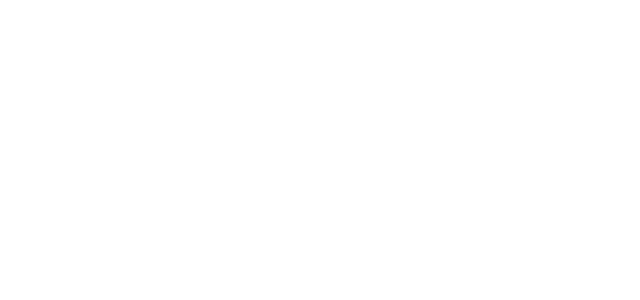
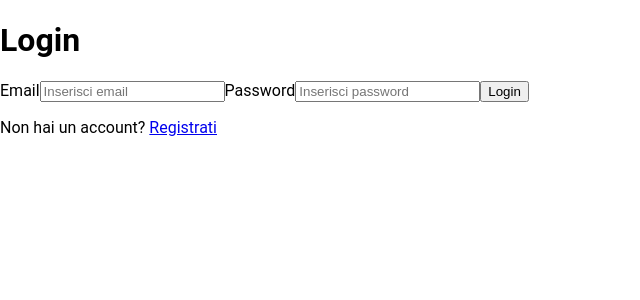
Before and after one commit to PellegrinoPiccolo/AstroVerse, a Vue app in the folder frontend/: page / in a window 1280 px wide. Shown: the top 300 px of the page, without its empty margins (0-640 px from the left). Built offline with nearby package versions, Linux system fonts and the light colour scheme.

Commit message:
added registration user
Co-authored-by: NAME <piccolopellegrino22@gmail.com>
Co-authored-by: ANOTHER NAME <christianfontana154@gmail.com>
Co-authored-by: ANOTHER NAME <adrianodevita8@gmail.com>
Co-authored-by: ANOTHER NAME <c.bianco9@studenti.unisa.it>

```diff
--- a/frontend/package.json
+++ b/frontend/package.json
@@ -17,7 +17,8 @@
     "axios": "^1.7.9",
     "js-cookie": "^3.0.5",
     "vue": "^3.5.13",
-    "vue-router": "^4.4.5"
+    "vue-router": "^4.4.5",
+    "vue3-toastify": "^0.2.8"
   },
   "devDependencies": {
     "@vitejs/plugin-vue": "^5.2.1",
--- a/frontend/src/constants/ApiUrl.js
+++ b/frontend/src/constants/ApiUrl.js
@@ -23,9 +23,24 @@ export const apiTokenJson = axios.create({
     }
 })
 
-export const ApiJson = axios.create({
+export const apiJson = axios.create({
     baseURL: `${ServerUrl}/api`,
     headers: {
         'Content-Type': 'application/json'
     }
 })
+
+export const apiForm = axios.create({
+    baseURL: `${ServerUrl}/api`,
+    headers: {
+        'Content-Type': 'application/x-www-form-urlencoded'
+    }
+})
+
+export const apiTokenForm = axios.create({
+    baseURL: `${ServerUrl}/api`,
+    headers: {
+        'Authorization': `Bearer ${accessToken}`,
+        'Content-Type': 'application/x-www-form-urlencoded'
+    }
+})
--- /dev/null
+++ b/frontend/src/constants/regexTest.js
@@ -0,0 +1,9 @@
+const textRegex = /^[A-Za-zÀ-ÿ\s]{2,30}$/
+const emailRegex = /^[a-zA-Z0-9._%+-]+@[a-zA-Z0-9.-]+\.[a-zA-Z]{2,}$/
+const passwordRegex = /^(?=.*[A-Z])(?=.*\d)(?=.*[@$!%*?&])[A-Za-z\d@$!%*?&]{6,}$/
+const usernameRegex = /^[A-Za-z0-9._\-\s]{3,20}$/
+export const isNotOrNull = (value) => value === '' || value === null
+export const isValidText = (value) => !isNotOrNull(value) && textRegex.test(value)
+export const isValidEmail = (value) => !isNotOrNull(value) && emailRegex.test(value);
+export const isValidPassword = (value) => !isNotOrNull(value) && passwordRegex.test(value)
+export const isValidUsername = (value) => !isNotOrNull(value) && usernameRegex.test(value)
--- a/frontend/src/main.js
+++ b/frontend/src/main.js
@@ -1,8 +1,14 @@
 import { createApp } from 'vue'
 import App from './App.vue'
 import router from './router'
+import Vue3Toastify from 'vue3-toastify';
 
 const app = createApp(App)
 
+app.use(Vue3Toastify, {
+    autoClose: 2500,
+    theme: "dark"
+})
+
 app.use(router)
 app.mount('#app')
--- a/frontend/src/router/index.js
+++ b/frontend/src/router/index.js
@@ -15,6 +15,7 @@ const checkUser = async () => {
         return true
       })
       .catch((error) => {
+        console.log(error.message)
         return false;
       })
 }
@@ -25,7 +26,7 @@ const router = createRouter({
     {
       path: '/',
       name: 'AuthView',
-      components: AuthView
+      component: AuthView
     },
     {
       path: '/astroverse',
--- a/frontend/src/views/AuthView.vue
+++ b/frontend/src/views/AuthView.vue
@@ -1,9 +1,99 @@
 <script setup>
+  import {ref, watchEffect} from "vue";
+  import {useRoute, useRouter} from 'vue-router';
+  import {apiForm} from "@/constants/ApiUrl.js";
+  import {toast} from 'vue3-toastify';
+  import 'vue3-toastify/dist/index.css';
+  import {isValidEmail, isValidPassword, isValidText, isValidUsername} from "@/constants/regexTest.js";
+  import Cookies from "js-cookie";
 
+  const current = ref('login');
+  const user = ref({
+    email: '',
+    username: '',
+    nome: '',
+    cognome: '',
+    password: '',
+    confermaPassword: ''
+  })
+  const route = useRoute()
+  const router = useRouter()
+  watchEffect(() => {
+    if (route.query.page !== 'login' && route.query.page !== 'registration') {
+      router.push('/')
+    }
+    current.value = (route.query.page || 'login').trim().toLowerCase();
+  })
+
+  const loginUser = () => {
+
+  }
+
+  const registrationUser = () => {
+    if(!isValidText(user.value.nome) || !isValidText(user.value.cognome)) {
+      toast.error("Nome o cognome non valido");
+      return
+    } else if(!isValidUsername(user.value.username)) {
+      toast.error("Username non valido");
+      return
+    } else if(!isValidEmail(user.value.email)) {
+      toast.error("Email non valida");
+      return
+    } else if(user.value.password !== user.value.confermaPassword) {
+      toast.error("Le password devono coincidere");
+      return
+    } else if(!isValidPassword(user.value.password)) {
+      toast.error("La password non è valida");
+      return
+    }
+    const body = new URLSearchParams();
+    body.append("nome", user.value.nome)
+    body.append("cognome", user.value.cognome)
+    body.append("username", user.value.username)
+    body.append("email", user.value.email)
+    body.append("password", user.value.password)
+    body.append("confermaPassowrd", user.value.confermaPassword)
+    apiForm.post('/auth/registration', body)
+        .then((response) => {
+          const token = response.data.accessToken
+          Cookies.set('accessToken', token)
+          router.push("/astroverse")
+        })
+        .catch((error) => {
+          console.error(error)
+        })
+  }
 </script>
 
 <template>
-
+  <div class="form-container">
+    <div class="form" v-if="current === 'login'">
+      <h1>Login</h1>
+      <label for="email">Email</label>
+      <input type="email" id="email" placeholder="Inserisci email" v-model="user.email">
+      <label for="password">Password</label>
+      <input type="password" id="password" placeholder="Inserisci password" v-model="user.password">
+      <button @click="loginUser">Login</button>
+    </div>
+    <div class="form" v-else>
+      <h1>Registrazione</h1>
+      <label for="nome">Nome</label>
+      <input type="text" id="nome" placeholder="Inserisci nome" v-model="user.nome">
+      <label for="cognome">Cognome</label>
+      <input type="text" id="cognome" placeholder="Inserisci cognome" v-model="user.cognome">
+      <label for="username">Username</label>
+      <input type="text" id="username" placeholder="Inserisci username" v-model="user.username">
+      <label for="email">Email</label>
+      <input type="email" id="email" placeholder="Inserisci email" v-model="user.email">
+      <label for="password"></label>
+      <input type="text" id="password" placeholder="Inserisci password" v-model="user.password">
+      <label for="conferma-password"></label>
+      <input type="text" id="conferma-password" placeholder="Conferma la password" v-model="user.confermaPassword">
+      <button @click="registrationUser">Registrazione</button>
+    </div>
+    <p v-if="current === 'login'">Non hai un account? <RouterLink :to="{query: {page: 'registration'}}">Registrati</RouterLink></p>
+    <p v-else>Hai già un account? <RouterLink :to="{query: {page: 'login'}}">Login</RouterLink></p>
+  </div>
 </template>
 
 <style scoped>
```
Also changed, not shown: 1 other file (tests, documents, lock files or other folders).
